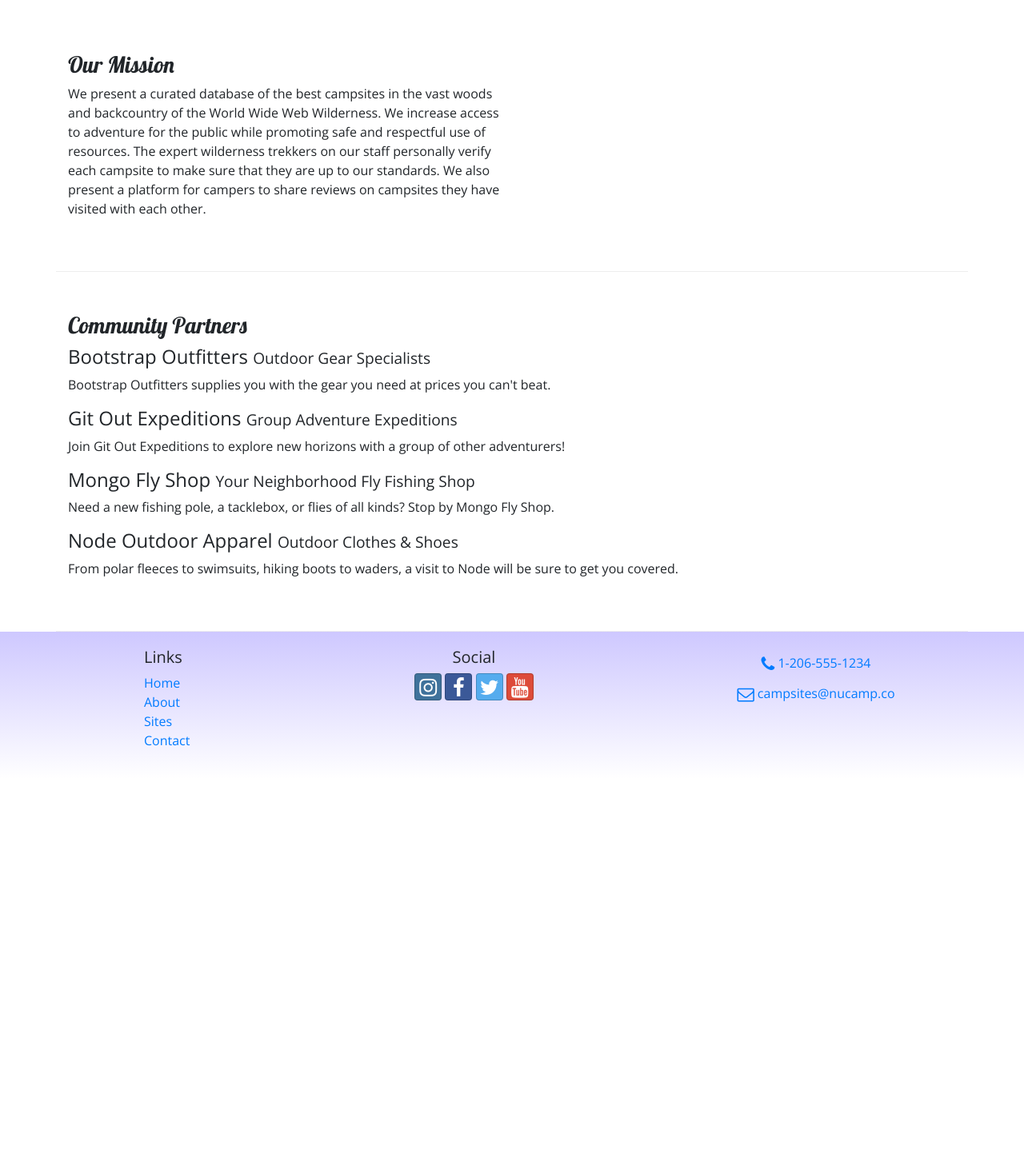
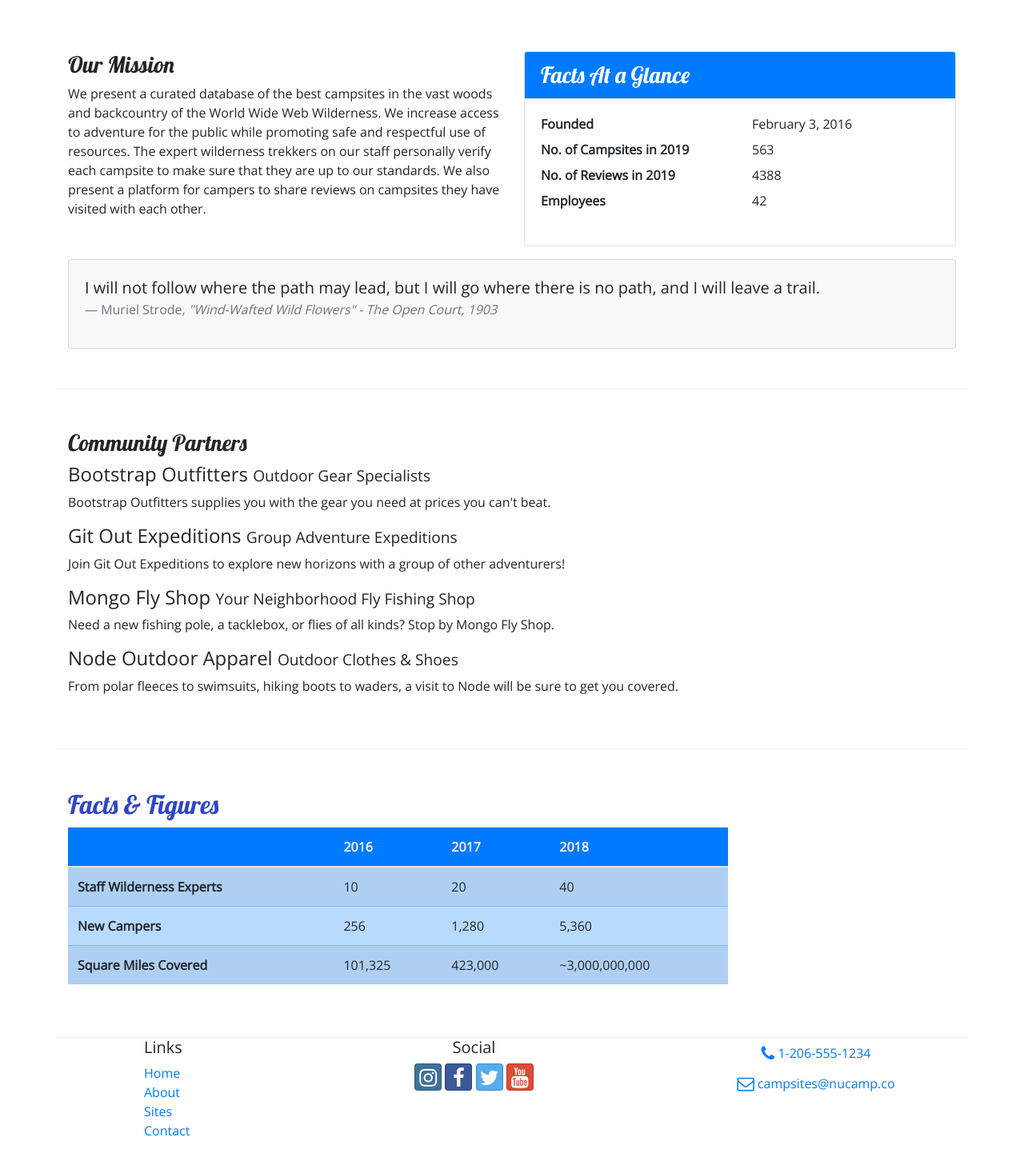
Before and after one commit to patrickdlippert/nucamp-bootstrap, a website: page aboutus.html in a window 1280 px wide. Shown: the part 340-1782 px from the top of the page at 80% size. Before the commit the page ends 1314 px from the top, so only its background shows below. Drawn offline with nearby package versions, Linux system fonts and the light colour scheme.

Commit message:
Tables and Cards

```diff
--- a/aboutus.html
+++ b/aboutus.html
@@ -59,7 +59,7 @@
         </div>
 
         <div class="row row-content">
-            <div class="col col-sm-6">
+            <div class="col-sm-6">
                 <h3>Our Mission</h3>
                 <p>We present a curated database of the best campsites in the vast woods and backcountry of the World
                     Wide Web Wilderness. We increase access to adventure for the public while promoting safe and
@@ -67,10 +67,40 @@
                     campsite to make sure that they are up to our standards. We also present a platform for campers to
                     share reviews on campsites they have visited with each other.</p>
             </div>
+            <div class="col-sm-6">
+                <div class="card">
+                    <h3 class="card-header bg-primary text-white">Facts At a Glance</h3>
+                    <div class="card-body">
+                        <dl class="row">
+                            <dt class="col-6">Founded</dt>
+                            <dd class="col-6">February 3, 2016</dd>
+                            <dt class="col-6">No. of Campsites in 2019</dt>
+                            <dd class="col-6">563</dd>
+                            <dt class="col-6">No. of Reviews in 2019</dt>
+                            <dd class="col-6">4388</dd>
+                            <dt class="col-6">Employees</dt>
+                            <dd class="col-6">42</dd>
+                        </dl>
+                    </div>
+                </div>
+            </div>
+            <div class="col">
+                <div class="card bg-light mt-3">
+                    <blockquote class="blockquote card-body">
+                        <p class="mb-0">I will not follow where the path may lead, but I will go where there is no path, and I will leave a trail.</p>
+                        <footer class="blockquote-footer">Muriel Strode,
+                            <cite title="Source Title">"Wind-Wafted Wild Flowers" -
+                                The Open Court, 1903
+                            </cite>
+                        </footer>
+                    </blockquote>
+                </div>
+            </div>
         </div>
 
+
         <div class="row row-content">
-            <div class="col-12">
+            <div class="col">
                 <h3>Community Partners</h3>
                 <h4>Bootstrap Outfitters <small>Outdoor Gear Specialists</small></h4>
                 <p class="d-none d-sm-block">Bootstrap Outfitters supplies you with the gear you need at prices you can't beat.</p>
@@ -83,9 +113,48 @@
                     covered.</p>
             </div>
         </div>
+
+        <div class="row row-content">
+            <div class="col-sm-9">
+                <h2>Facts &amp; Figures</h2>
+                <div class="table-responsive">
+                    <table class="table table-striped">
+                        <thead>
+                            <tr class="bg-primary text-light">
+                                <th> </th>
+                                <th>2016</th>
+                                <th>2017</th>
+                                <th>2018</th>
+                            </tr>
+                        </thead>
+                        <tbody class="table-primary">
+                            <tr>
+                                <th>Staff Wilderness Experts</th>
+                                <td>10</td>
+                                <td>20</td>
+                                <td>40</td>
+                            </tr>
+                            <tr>
+                                <th>New Campers</th>
+                                <td>256</td>
+                                <td>1,280</td>
+                                <td>5,360</td>
+                            </tr>
+                            <tr>
+                                <th>Square Miles Covered</th>
+                                <td>101,325</td>
+                                <td>423,000</td>
+                                <td>~3,000,000,000</td>
+                            </tr>
+                        </tbody>
+
+                    </table>
+                </div>
+            </div>
+        </div>
     </div>
 
-    <footer>
+    <footer class="site-footer">
         <div class="container">
             <div class="row">
                 <div class="col-4 col-sm-2 offset-1">
--- a/css/styles.css
+++ b/css/styles.css
@@ -14,7 +14,7 @@ header h2 {
     color: #CEC8FF;
 }
 
-footer {
+site-footer {
     background-image: linear-gradient(#CEC8FF, white);
     padding: 20px 0;
 }
```
Also changed, not shown: contactus.html (+1 -1 lines), index.html (+1 -1 lines).
